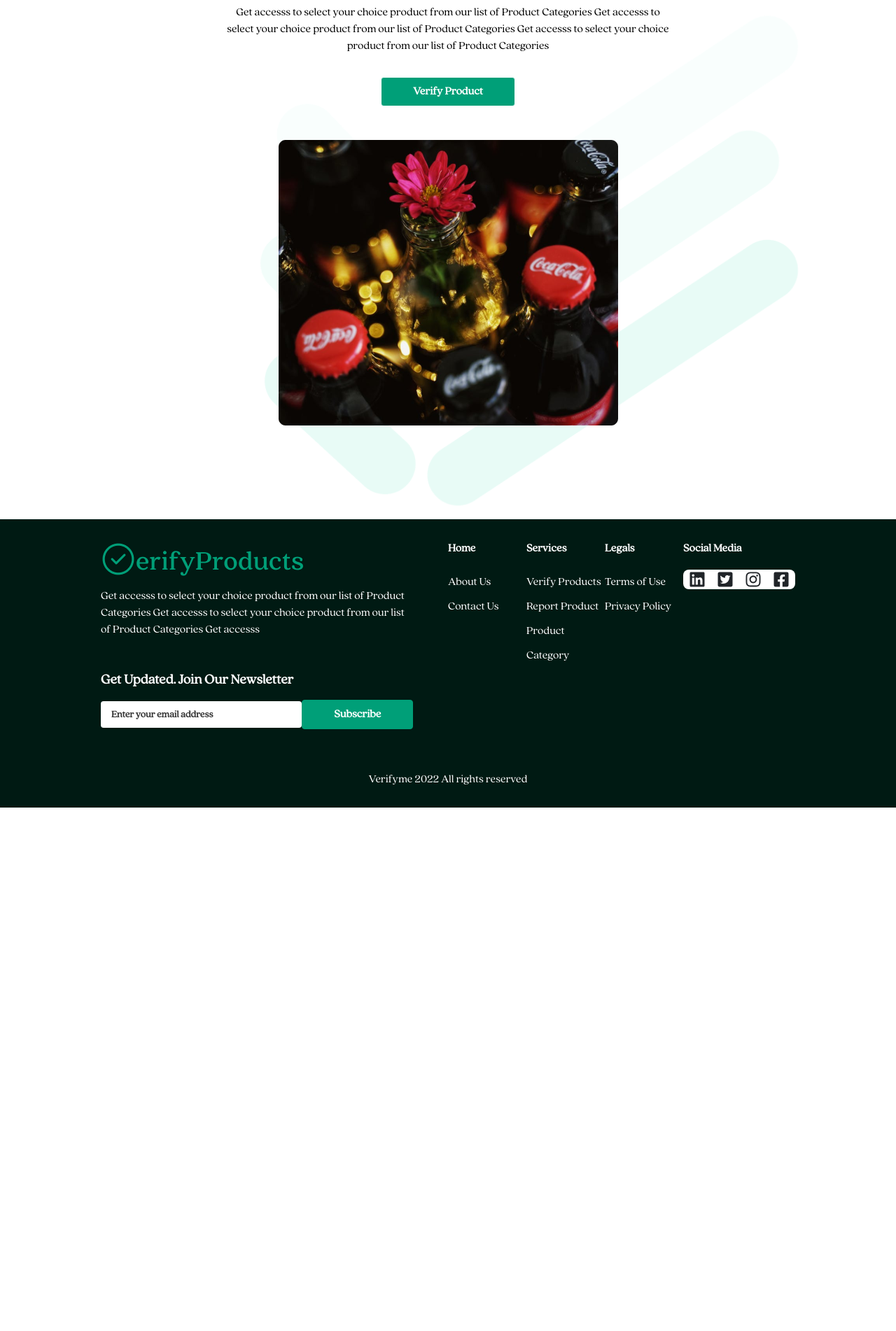
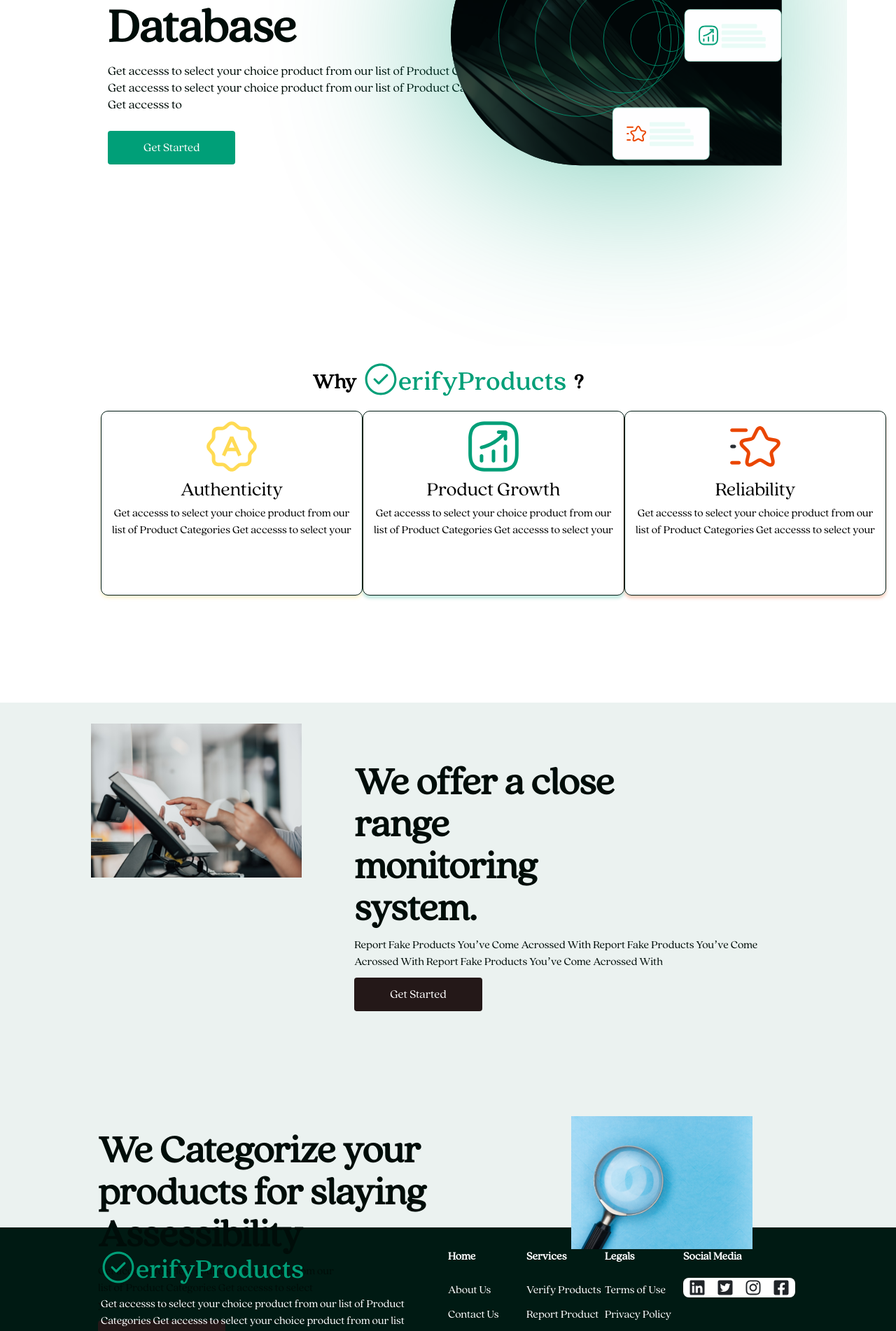
Before and after one commit to Verify-App-TUTN/VerifyProduct, a React (Create React App) app in the folder steps/: page / in a window 1280 px wide. Shown: the part 280-2182 px from the top of the page at 70% size. Before the commit the page ends 1434 px from the top, so only its background shows below. Built offline with nearby package versions, Linux system fonts and the light colour scheme.

Commit message:
fixing lizzy code

```diff
--- a/steps/src/App.js
+++ b/steps/src/App.js
@@ -1,22 +1,22 @@
-import React from 'react';
-import './App.css';
-import ProductN from './components/ProductN';
-import Footer from './components/Footer';
-import VerifyForm from './components/VerifyForm';
+import React from "react";
+import "./App.css";
+import ProductN from "./components/ProductN";
+import Footer from "./components/Footer";
+import VerifyForm from "./components/VerifyForm";
 import { BrowserRouter, Routes, Route } from "react-router-dom";
-import Verifyproduct from './components/Verifyproduct';
-import Landing from './components/Landing';
+import Verifyproduct from "./components/Verifyproduct";
+import Landing from "./components/Landing";
 
 function App() {
-  document.title = "Verify Product"
+  document.title = "Verify Product";
   return (
     <div>
       <BrowserRouter>
         <Routes>
-          <Route index path='/' element={<ProductN />} />
-          <Route path='verifyform' element={<VerifyForm />} />
-          <Route path='verifyproduct' element={<Verifyproduct />} />
-          <Route path='landingpage' element={<Landing />} />
+          <Route index path="/" element={<Landing />} />
+          <Route path="verifyform" element={<VerifyForm />} />
+          <Route path="verifyproduct" element={<Verifyproduct />} />
+          <Route path="product" element={<ProductN />} />
         </Routes>
       </BrowserRouter>
       <Footer />
--- a/steps/src/components/Landing.jsx
+++ b/steps/src/components/Landing.jsx
@@ -1,15 +1,14 @@
-import Header from './Header';
-import Logo from '../assets/logo.png'
-import styled from 'styled-components';
-import Image1 from '../assets/image1.svg';
-import Image2 from '../assets/image2.svg';
-import Image3 from '../assets/image3.svg';
-import Whylogo from '../assets/why-logo.svg';
-import Icon1 from '../assets/icon1.svg';
-import Icon2 from '../assets/icon2.svg';
-import Icon3 from '../assets/icon3.svg';
-import './../App.css';
-
+import Header from "./Header";
+import Logo from "../assets/logo.png";
+import styled from "styled-components";
+import Image1 from "../assets/image1.svg";
+import Image2 from "../assets/image2.svg";
+import Image3 from "../assets/image3.svg";
+import Whylogo from "../assets/why-logo.svg";
+import Icon1 from "../assets/icon1.svg";
+import Icon2 from "../assets/icon2.svg";
+import Icon3 from "../assets/icon3.svg";
+import "./../App.css";
 
 const Landing = () => {
   return (
@@ -24,81 +23,104 @@ const Landing = () => {
         button={true}
         div={false}
       />
-            <Section  className='container '>
+      <Section className="container">
         <section id="top-info">
           <div className="text">
             <h1>Integrate Your Products Into Our Database</h1>
-                        <span>Get accesss to select your choice product from our list of Product Categories Get accesss to select your choice product from our list of Product Categories Get accesss to</span>
+            <span>
+              Get accesss to select your choice product from our list of Product
+              Categories Get accesss to select your choice product from our list
+              of Product Categories Get accesss to
+            </span>
             <div className="button">
-                            {/* <a href="#"><button className="btn">Get Started</button></a> */}
+              <button className="btn">Get Started</button>
             </div>
-
           </div>
           <div className="top-image">
-                        <img src={Image1} alt="" className='image-1' />
+            <img src={Image1} alt="" className="image-1" />
           </div>
         </section>
         <section id="why-verify">
           <div class="head">
             <p class="heading">Why</p>
-                <span><img src={Whylogo} alt=""/></span>
+            <span>
+              <img src={Whylogo} alt="" />
+            </span>
             <p class="heading">?</p>
           </div>
 
           <div class="card-block">
             <div class="card-1">
               <div class="card-body">
-                        <img src={Icon1} alt=""/>
+                <img src={Icon1} alt="" />
                 <p class="heading">Authenticity</p>
-                        <p class="text">Get accesss to select your choice product from our list of Product Categories Get accesss to select your </p>
+                <p class="text">
+                  Get accesss to select your choice product from our list of
+                  Product Categories Get accesss to select your{" "}
+                </p>
               </div>
             </div>
             <div class="card-2">
               <div class="card-body">
-                        <img src={Icon2} alt=""/>
+                <img src={Icon2} alt="" />
                 <p class="heading">Product Growth</p>
-                        <p class="text">Get accesss to select your choice product from our list of Product Categories Get accesss to select your  </p>
+                <p class="text">
+                  Get accesss to select your choice product from our list of
+                  Product Categories Get accesss to select your{" "}
+                </p>
               </div>
             </div>
             <div class="card-3">
               <div class="card-body">
-                        <img src={Icon3} alt=""/>
+                <img src={Icon3} alt="" />
                 <p class="heading">Reliability</p>
-                        <p class="text">Get accesss to select your choice product from our list of Product Categories Get accesss to select your  </p>
+                <p class="text">
+                  Get accesss to select your choice product from our list of
+                  Product Categories Get accesss to select your{" "}
+                </p>
               </div>
             </div>
           </div>
         </section>
-
-
       </Section>
       <Section>
         <div className="colored-bg">
-            <section id="offers">
+          <div id="offers">
             <div>
-                    <img src={Image2} alt="" className='image-2' />
+              <img src={Image2} alt="" className="image-2" />
             </div>
             <div>
-                    <h1 className="heading">We offer a close range monitoring system.</h1>
-                    <p className="text">Report Fake Products You’ve Come Acrossed With Report Fake Products You’ve Come Acrossed With Report Fake Products You’ve Come Acrossed With</p>
-                    {/* <a href="#"><button className="btn">Get Started</button></a> */}
+              <h1 className="heading">
+                We offer a close range monitoring system.
+              </h1>
+              <p className="text">
+                Report Fake Products You’ve Come Acrossed With Report Fake
+                Products You’ve Come Acrossed With Report Fake Products You’ve
+                Come Acrossed With
+              </p>
+              <button className="btn">Get Started</button>
             </div>
-            </section>
-            <section id="category">
+          </div>
+          <div id="category">
             <div className="left">
-                    <p className="heading">We Categorize your products for slaying Assessibility</p>
-                    <p className="text">Get accesss to select your choice product from our list of Product Categories Get accesss to select your choice product </p>
-                    {/* <a href="#"><button className="btn">Get Started</button></a> */}
+              <p className="heading">
+                We Categorize your products for slaying Assessibility
+              </p>
+              <p className="text">
+                Get accesss to select your choice product from our list of
+                Product Categories Get accesss to select your choice product
+              </p>
+              <button className="btn">Get Started</button>
             </div>
             <div>
-                    <img src={Image3} alt="" className='image-3' />
+              <img src={Image3} alt="" className="image-3" />
             </div>
-            </section>
+          </div>
         </div>
       </Section>
     </>
-    )
-}
+  );
+};
 
 export default Landing;
 
@@ -114,7 +136,7 @@ const Section = styled.section`
     border-radius: 4px;
     outline: none;
     border: none;
-    padding: .8em 3em;
+    padding: 0.8em 3em;
     font-weight: 500;
     font-size: 17px;
     color: #fff;
@@ -122,41 +144,38 @@ const Section = styled.section`
     cursor: pointer;
     margin-top: 10px;
   }
-a{
+  a {
     text-decoration: none;
   }
-button:hover{
+  button:hover {
     opacity: 0.3;
-    transition: .3s ease;
+    transition: 0.3s ease;
   }
 
-#top-info{
+  #top-info {
     display: flex;
     flex-direction: column;
     margin: 1rem 0;
     padding: 1rem;
     margin-bottom: 7rem !important;
   }
-#top-info .text{
+  #top-info .text {
     padding: 10px;
     text-align: left;
   }
 
-#top-info .text h1{
-    color: #000D09;
+  #top-info .text h1 {
+    color: #000d09;
     font-weight: 900;
     font-size: 40px;
     line-height: 60px;
-
-
   }
 
-#top-info .text span{
-    color: #000D09;
+  #top-info .text span {
+    color: #000d09;
     font-weight: 400;
     font-size: 18px;
     line-height: 24px;
-
   }
   /* #top-info .text span{
     color: #000D09;
@@ -166,20 +185,18 @@ button:hover{
 
 } */
 
-#top-info .btn{
-    background: #009F78;;
+  #top-info .btn {
+    background: #009f78;
   }
 
-#why-verify{
+  #why-verify {
     padding: 2px;
     margin: 1rem 0;
     padding: 1rem;
     margin-bottom: 7rem !important;
-
-
   }
 
-#why-verify .heading{
+  #why-verify .heading {
     text-align: center;
     font-weight: 700;
     font-size: 30px;
@@ -188,7 +205,7 @@ button:hover{
   }
 
   #why-verify .card-1 {
-    border: 0.5px solid #001A13;
+    border: 0.5px solid #001a13;
     box-shadow: 0px 4px 4px rgba(255, 219, 84, 0.25);
     border-radius: 10px;
     align-items: center;
@@ -197,7 +214,7 @@ button:hover{
     margin-top: 10px;
   }
   #why-verify .card-2 {
-    border: 0.5px solid #001A13;
+    border: 0.5px solid #001a13;
     box-shadow: 0px 4px 4px rgba(0, 159, 120, 0.25);
     border-radius: 10px;
     align-items: center;
@@ -206,7 +223,7 @@ button:hover{
     margin-top: 10px;
   }
   #why-verify .card-3 {
-    border: 0.5px solid #001A13;
+    border: 0.5px solid #001a13;
     box-shadow: 0px 4px 4px rgba(234, 70, 0, 0.25);
     border-radius: 10px;
     align-items: center;
@@ -215,7 +232,7 @@ button:hover{
     margin-top: 10px;
   }
 
-#why-verify .card-body{
+  #why-verify .card-body {
     display: flex;
     flex-direction: column;
     align-items: center;
@@ -247,10 +264,9 @@ button:hover{
   .colored-bg {
     background: rgba(156, 191, 182, 0.2);
     opacity: 1;
-    height: 750px
-
+    height: 750px;
   }
-#offers{
+  #offers {
     padding: 0px 60px;
     padding-top: 20px;
   }
@@ -265,31 +281,28 @@ button:hover{
     margin: 10px 0px;
   }
 
-#offers .heading{
-    color: #000D09;
+  #offers .heading {
+    color: #000d09;
     font-weight: 400;
     font-size: 35px;
     line-height: 40px;
   }
 
-
-#offers .text{
-    color: #000D09;
+  #offers .text {
+    color: #000d09;
     font-weight: 400;
     font-size: 16px;
     line-height: 24px;
     margin-top: 10px;
   }
 
-
   #offers .btn {
-    background: #241818;;
+    background: #241818;
   }
 
-#category{
+  #category {
     padding: 0px 40px;
-    margin-top: 10px
-
+    margin-top: 10px;
   }
 
   .image-3 {
@@ -298,34 +311,32 @@ button:hover{
     margin: 10px 0px;
   }
 
-#category .heading{
-    color: #000D09;
+  #category .heading {
+    color: #000d09;
     font-weight: 400;
     font-size: 35px;
     line-height: 40px;
   }
 
-#category .text{
-    color: #000D09;
+  #category .text {
+    color: #000d09;
     font-weight: 400;
     font-size: 16px;
     line-height: 24px;
     margin-top: 10px;
   }
   #category .btn {
-    background: #241818;;
+    background: #241818;
   }
 
-
-@media screen and (min-width:1201px) {
-    #top-info{
+  @media screen and (min-width: 1201px) {
+    #top-info {
       display: flex;
       flex-direction: row;
     }
 
-
-    #top-info .text h1{
-    color: #000D09;
+    #top-info .text h1 {
+      color: #000d09;
       font-weight: 900;
       font-size: 70px;
       line-height: 80px;
@@ -334,12 +345,11 @@ button:hover{
       margin-bottom: 10px;
     }
 
-    .top-image{
+    .top-image {
       // margin-top: 900px;
-
     }
 
-    #top-info .text{
+    #top-info .text {
       max-width: 60%;
     }
 
@@ -347,26 +357,27 @@ button:hover{
       margin-top: 15px;
     }
 
-    #why-verify{
+    #why-verify {
       margin-top: 15em;
     }
 
-
-    #why-verify .heading{
+    #why-verify .heading {
       margin: 10px;
     }
 
-    #why-verify .head{
+    #why-verify .head {
       display: flex;
       justify-content: center;
     }
-    #why-verify .card-block{
+    #why-verify .card-block {
       display: grid;
-        grid-template-columns: repeat(3,1fr);
+      grid-template-columns: repeat(3, 1fr);
       margin-bottom: 25px;
     }
 
-    .card-1, .card-2, .card-3 {
+    .card-1,
+    .card-2,
+    .card-3 {
       width: 374px;
       height: 264px;
     }
@@ -384,25 +395,25 @@ button:hover{
       // border: 1px solid blue;
     }
 
-    .image-2, .image-3 {
+    .image-2,
+    .image-3 {
       width: 80%;
       height: auto;
-
     }
 
-    .image-3{
+    .image-3 {
       margin-top: 50px;
     }
 
-    #offers .heading{
+    #offers .heading {
       font-weight: 700;
       font-size: 56px;
       line-height: 60px;
       margin-top: 65px;
       width: 60%;
-        color: #000D09;
+      color: #000d09;
     }
-    #offers .text{
+    #offers .text {
       font-weight: 400;
       font-size: 16px;
       line-height: 24px;
@@ -415,16 +426,15 @@ button:hover{
       /* justify-content: space-between; */
     }
 
-    #category .heading{
+    #category .heading {
       font-weight: 700;
       font-size: 56px;
       line-height: 60px;
       margin-top: 70px;
-        color: #000D09;
+      color: #000d09;
       /* width: 70%; */
-
     }
-    #category .text{
+    #category .text {
       font-weight: 400;
       font-size: 16px;
       line-height: 24px;
@@ -436,25 +446,24 @@ button:hover{
     } */
   }
 
-@media (min-width:1024px) and (max-width:1200px){
-    #top-info{
+  @media (min-width: 1024px) and (max-width: 1200px) {
+    #top-info {
       display: flex;
       flex-direction: row;
     }
 
-    #why-verify{
+    #why-verify {
       // margin: 10px;
     }
 
-
-    #why-verify .head{
+    #why-verify .head {
       display: flex;
       justify-content: center;
     }
-    #why-verify .card-block{
+    #why-verify .card-block {
       display: grid;
       grid-gap: 1em;
-        grid-template-columns: repeat(3,1fr);
+      grid-template-columns: repeat(3, 1fr);
       margin-bottom: 25px;
       /* border: 1px solid green; */
     }
@@ -463,7 +472,9 @@ button:hover{
       width: 620px;
     }
 
-    .card-1, .card-2, .card-3 {
+    .card-1,
+    .card-2,
+    .card-3 {
       width: 300px;
       height: 250px;
     }
@@ -480,8 +491,8 @@ button:hover{
     }
   }
 
-@media (min-width:452px) and (max-width:1023px){
-    #why-verify .head{
+  @media (min-width: 452px) and (max-width: 1023px) {
+    #why-verify .head {
       display: flex;
       justify-content: center;
     }
```
Lines whose indentation alone changed are shown as unchanged.
